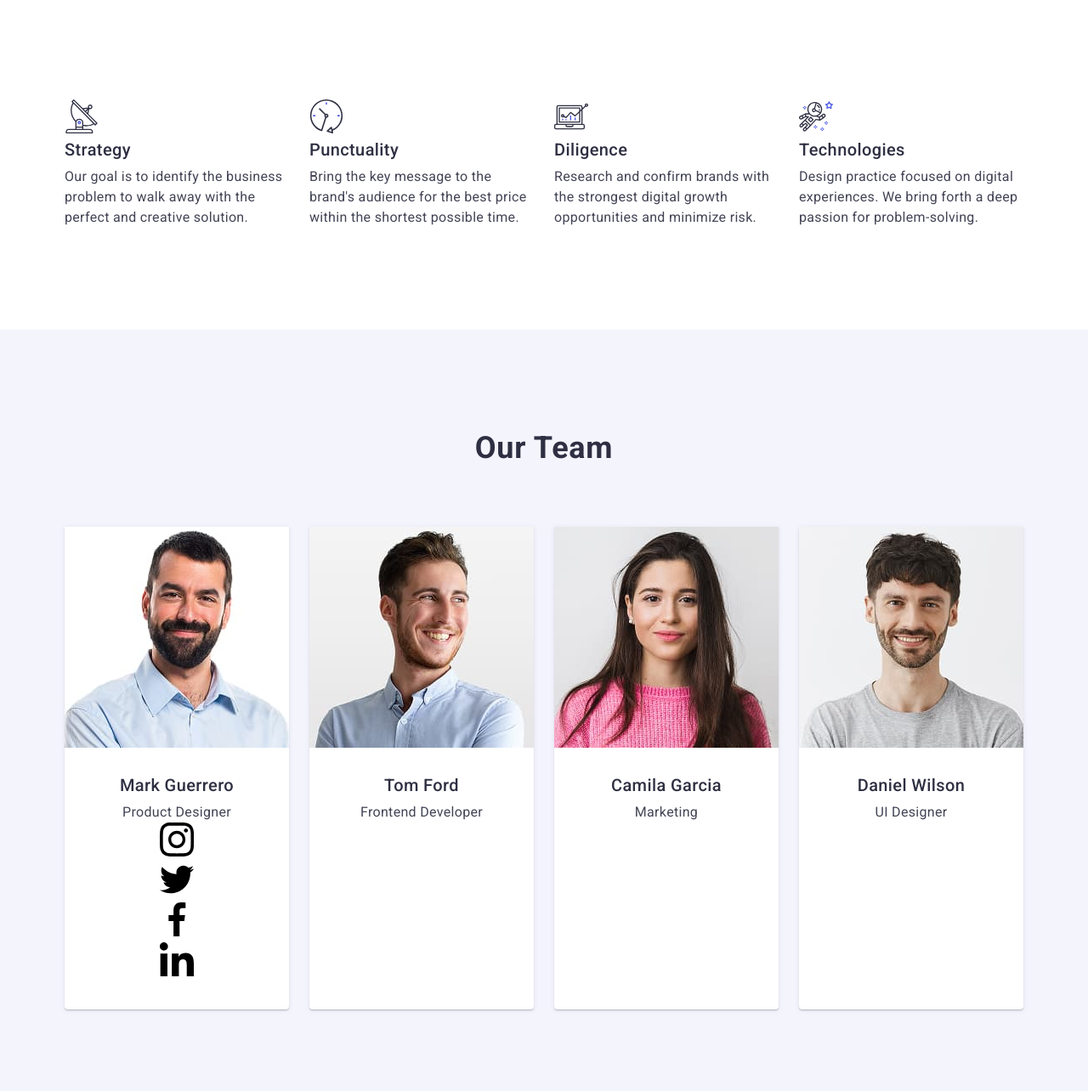
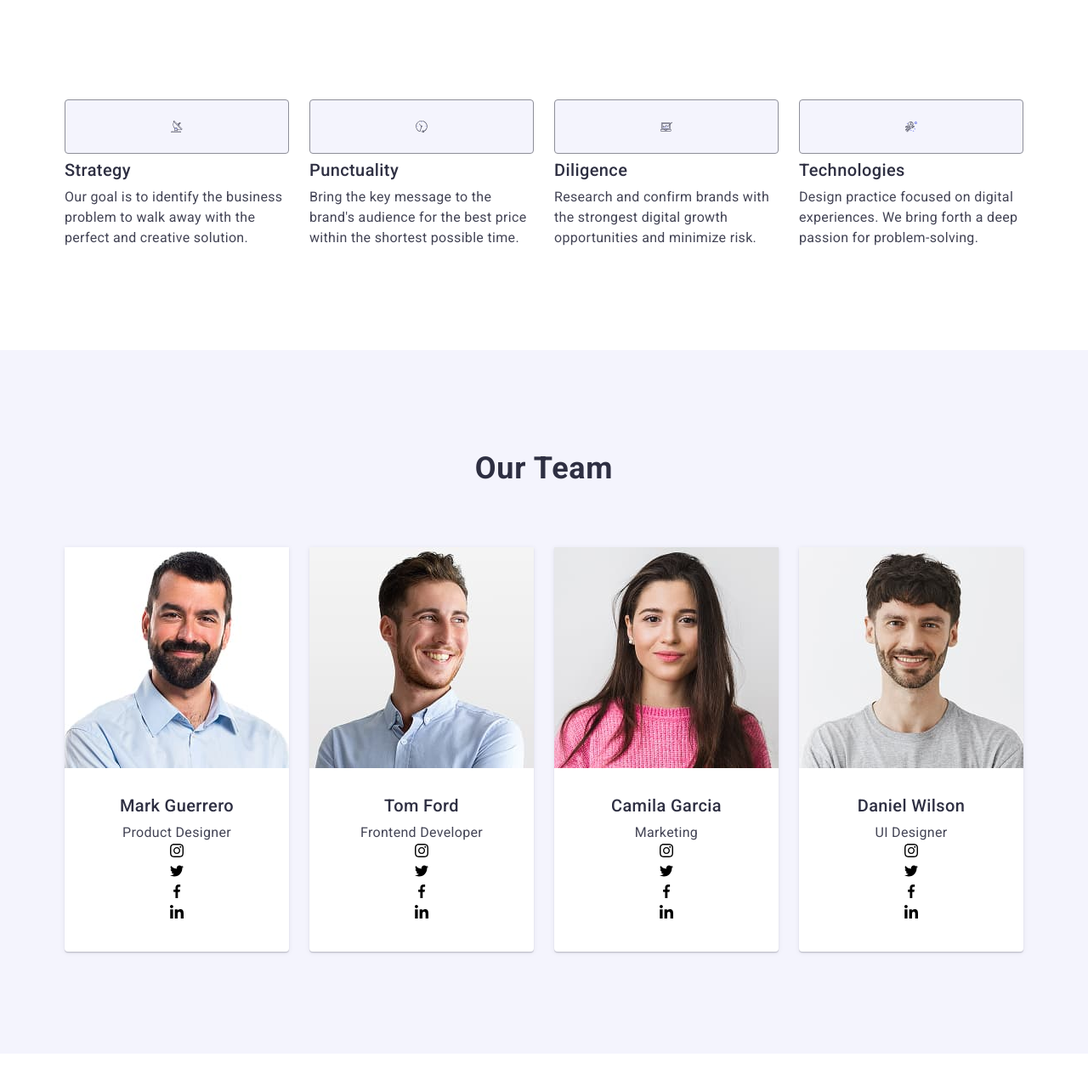
Before and after one commit to Natalia-Myshenkova/goit-markup-hw-04, a plain HTML site: page index.html in a window 1280 px wide. Shown: the part 676-1960 px from the top of the page at 85% size. Drawn offline with nearby package versions, Linux system fonts and the light colour scheme.

Commit message:
add css from icons

```diff
--- a/css/style.css
+++ b/css/style.css
@@ -135,6 +135,13 @@ address {
   align-items: center;
   padding: 188px 0;
   background-color: #2e2f42;
+  background: linear-gradient(
+    rgba(46, 47, 66, 0.7),
+    rgba(46, 47, 66, 0.7)
+  ),
+  url("/images/first-section-people-office.jpg");
+background-size: cover;
+background-position: center;
 }
 
 .first-section-color .container {
@@ -197,6 +204,14 @@ address {
 
 .service-item {
   width: calc((100% - 72px) / 4);
+}
+
+.services-icon {
+  border: 1px solid #8e8f99;
+  border-radius: 4px;
+  background: #f4f4fd;
+  padding: 24px 100px;
+  width: 100%;
 }
 
 .services-title {
--- a/index.html
+++ b/index.html
@@ -52,7 +52,7 @@
         <h2 class="visually-hidden">Our Services</h2>
           <ul class="service-list">
             <li class="service-item">
-              <svg class="icon services-icon" width="40" height="40">
+              <svg class="icon services-icon" width="64" height="64">
                 <use href="./images/icons.svg#icon-antenna"></use>
               </svg>
 
@@ -61,7 +61,7 @@
               <p class="services-text">Our goal is to identify the business problem to walk away with the perfect and creative solution.</p>
             </li>
             <li class="service-item">
-              <svg class="icon services-icon" width="40" height="40">
+              <svg class="icon services-icon" width="64" height="64">
                 <use href="./images/icons.svg#icon-clock"></use>
               </svg>
 
@@ -69,7 +69,7 @@
               <p class="services-text">Bring the key message to the brand's audience for the best price within the shortest possible time.</p>
             </li>
             <li class="service-item">
-              <svg class="icon services-icon" width="40" height="40">
+              <svg class="icon services-icon" width="64" height="64">
                 <use href="./images/icons.svg#icon-diagram"></use>
               </svg>
 
@@ -77,7 +77,7 @@
               <p class="services-text">Research and confirm brands with the strongest digital growth opportunities and minimize risk.</p>
             </li>
             <li class="service-item">
-              <svg class="icon services-icon" width="40" height="40">
+              <svg class="icon services-icon" width="64" height="64">
                 <use href="./images/icons.svg#icon-astronaut"></use>
               </svg>
 
@@ -101,7 +101,7 @@
             <ul class="social-icons">
               <li class="icon-list">
                 <a href="https://www.instagram.com/" target="_blank" class="link">
-                  <svg class="icon social-icon" width="40" height="40">
+                  <svg class="icon social-icon" width="16" height="16">
                     <use href="./images/icons.svg#icon-instagram"></use>
                   </svg>
                 </a>
@@ -109,7 +109,7 @@
 
               <li class="icon-list">
                 <a href="https://www.twitter.com/" target="_blank" class="link">
-                  <svg class="icon social-icon" width="40" height="40">
+                  <svg class="icon social-icon" width="16" height="16">
                     <use href="./images/icons.svg#icon-twitter"></use>
                   </svg>
                 </a>
@@ -117,7 +117,7 @@
 
               <li class="icon-list">
                 <a href="https://www.facebook.com/" target="_blank" class="link">
-                  <svg class="icon social-icon" width="40" height="40">
+                  <svg class="icon social-icon" width="16" height="16">
                     <use href="./images/icons.svg#icon-facebook"></use>
                   </svg>
                 </a>
@@ -125,7 +125,7 @@
 
               <li class="icon-list">
                 <a href="https://www.linkedin.com/" target="_blank" class="link">
-                  <svg class="icon social-icon" width="40" height="40">
+                  <svg class="icon social-icon" width="16" height="16">
                     <use href="./images/icons.svg#icon-linkedin"></use>
                   </svg>
                 </a>
@@ -138,6 +138,40 @@
             <div class="team-info">
             <h3 class="team-group-title">Tom Ford</h3>
             <p class="team-group-text">Frontend Developer</p>
+
+            <ul class="social-icons">
+              <li class="icon-list">
+                <a href="https://www.instagram.com/" target="_blank" class="link">
+                  <svg class="icon social-icon" width="16" height="16">
+                    <use href="./images/icons.svg#icon-instagram"></use>
+                  </svg>
+                </a>
+              </li>
+
+              <li class="icon-list">
+                <a href="https://www.twitter.com/" target="_blank" class="link">
+                  <svg class="icon social-icon" width="16" height="16">
+                    <use href="./images/icons.svg#icon-twitter"></use>
+                  </svg>
+                </a>
+              </li>
+
+              <li class="icon-list">
+                <a href="https://www.facebook.com/" target="_blank" class="link">
+                  <svg class="icon social-icon" width="16" height="16">
+                    <use href="./images/icons.svg#icon-facebook"></use>
+                  </svg>
+                </a>
+              </li>
+
+              <li class="icon-list">
+                <a href="https://www.linkedin.com/" target="_blank" class="link">
+                  <svg class="icon social-icon" width="16" height="16">
+                    <use href="./images/icons.svg#icon-linkedin"></use>
+                  </svg>
+                </a>
+              </li>
+            </ul>
           </div>
           </li>
           <li class="team-group-list">
@@ -145,6 +179,40 @@
             <div class="team-info">
             <h3 class="team-group-title">Camila Garcia</h3>
             <p class="team-group-text">Marketing</p>
+
+            <ul class="social-icons">
+              <li class="icon-list">
+                <a href="https://www.instagram.com/" target="_blank" class="link">
+                  <svg class="icon social-icon" width="16" height="16">
+                    <use href="./images/icons.svg#icon-instagram"></use>
+                  </svg>
+                </a>
+              </li>
+
+              <li class="icon-list">
+                <a href="https://www.twitter.com/" target="_blank" class="link">
+                  <svg class="icon social-icon" width="16" height="16">
+                    <use href="./images/icons.svg#icon-twitter"></use>
+                  </svg>
+                </a>
+              </li>
+
+              <li class="icon-list">
+                <a href="https://www.facebook.com/" target="_blank" class="link">
+                  <svg class="icon social-icon" width="16" height="16">
+                    <use href="./images/icons.svg#icon-facebook"></use>
+                  </svg>
+                </a>
+              </li>
+
+              <li class="icon-list">
+                <a href="https://www.linkedin.com/" target="_blank" class="link">
+                  <svg class="icon social-icon" width="16" height="16">
+                    <use href="./images/icons.svg#icon-linkedin"></use>
+                  </svg>
+                </a>
+              </li>
+            </ul>
           </div>
           </li>
           <li class="team-group-list">
@@ -152,6 +220,40 @@
             <div class="team-info">
             <h3 class="team-group-title">Daniel Wilson</h3>
             <p class="team-group-text">UI Designer</p>
+
+            <ul class="social-icons">
+              <li class="icon-list">
+                <a href="https://www.instagram.com/" target="_blank" class="link">
+                  <svg class="icon social-icon" width="16" height="16">
+                    <use href="./images/icons.svg#icon-instagram"></use>
+                  </svg>
+                </a>
+              </li>
+
+              <li class="icon-list">
+                <a href="https://www.twitter.com/" target="_blank" class="link">
+                  <svg class="icon social-icon" width="16" height="16">
+                    <use href="./images/icons.svg#icon-twitter"></use>
+                  </svg>
+                </a>
+              </li>
+
+              <li class="icon-list">
+                <a href="https://www.facebook.com/" target="_blank" class="link">
+                  <svg class="icon social-icon" width="16" height="16">
+                    <use href="./images/icons.svg#icon-facebook"></use>
+                  </svg>
+                </a>
+              </li>
+
+              <li class="icon-list">
+                <a href="https://www.linkedin.com/" target="_blank" class="link">
+                  <svg class="icon social-icon" width="16" height="16">
+                    <use href="./images/icons.svg#icon-linkedin"></use>
+                  </svg>
+                </a>
+              </li>
+            </ul>
           </div>
           </li>
         </ul>
@@ -214,6 +316,43 @@
     <div class="container">
         <a class="logo-footer" href="./index.html">Web<span class="path-of-logo-footer">Studio</span></a>
         <p class="footer-text">Increase the flow of customers and sales for your business with digital marketing & growth solutions.</p>
+
+        <div class="social-media">
+          <p>Social media</p>
+          <ul class="social-media-icons">
+            <li class="icon-media-list">
+              <a href="https://www.instagram.com/" target="_blank" class="link">
+                <svg class="icon social-icon" width="24" height="24">
+                  <use href="./images/icons.svg#icon-instagram"></use>
+                </svg>
+              </a>
+            </li>
+
+            <li class="icon-media-list">
+              <a href="https://www.twitter.com/" target="_blank" class="link">
+                <svg class="icon social-icon" width="24" height="24">
+                  <use href="./images/icons.svg#icon-twitter"></use>
+                </svg>
+              </a>
+            </li>
+
+            <li class="icon-media-list">
+              <a href="https://www.facebook.com/" target="_blank" class="link">
+                <svg class="icon social-icon" width="24" height="24">
+                  <use href="./images/icons.svg#icon-facebook"></use>
+                </svg>
+              </a>
+            </li>
+
+            <li class="icon-media-list">
+              <a href="https://www.linkedin.com/" target="_blank" class="link">
+                <svg class="icon social-icon" width="24" height="24">
+                  <use href="./images/icons.svg#icon-linkedin"></use>
+                </svg>
+              </a>
+            </li>
+          </ul>
+        </div>
     </div>
   </footer>
 
```
